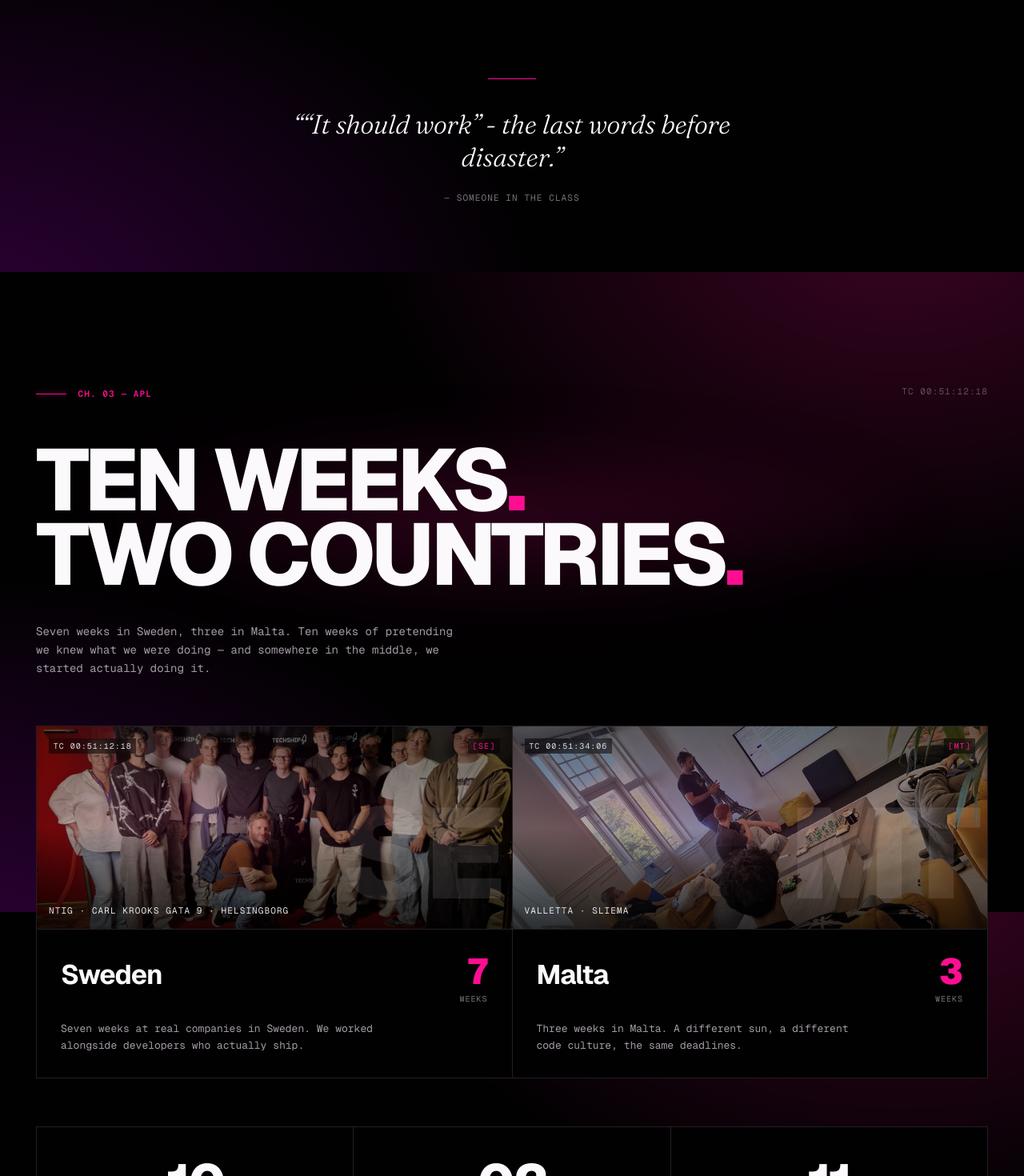
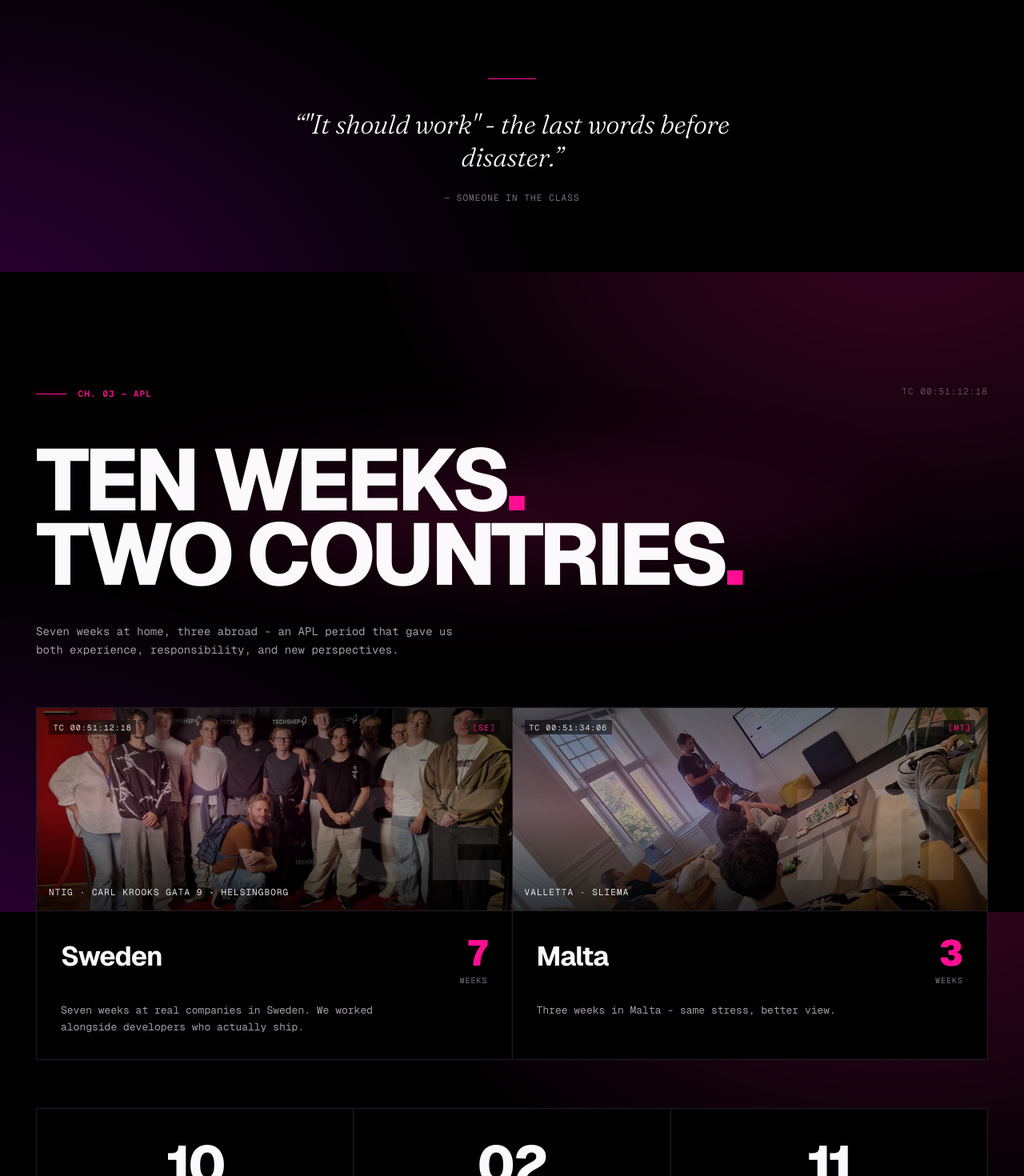
Before and after one commit to NTIG-Helsingborg/TE4_25-26_SITE, a React (Vite) app: page / in a window 1280 px wide. Shown: the part 4460-5930 px from the top of the page at 80% size. Built offline with nearby package versions, Linux system fonts and the light colour scheme.

Commit message:
Update APL section copy
Revise Swedish and English copy for the APL section. Updated the lede text in src/i18n/strings.ts and the Malta photo description in src/sections/AplSection.tsx to simpler, more direct wording and adjusted tone for clarity.

```diff
--- a/src/i18n/strings.ts
+++ b/src/i18n/strings.ts
@@ -65,8 +65,8 @@ export const strings = {
     chapter: { sv: 'CH. 03 — APL', en: 'CH. 03 — APL' },
     title: { sv: 'Tio veckor.\nTvå länder.', en: 'Ten weeks.\nTwo countries.' },
     lede: {
-      sv: 'Sju veckor i Sverige, tre i Malta. Tio veckor av att låtsas att vi visste vad vi gjorde — och någonstans i mitten började vi göra det på riktigt.',
-      en: 'Seven weeks in Sweden, three in Malta. Ten weeks of pretending we knew what we were doing — and somewhere in the middle, we started actually doing it.',
+      sv: 'Sju veckor hemma och tre veckor utomlands - en APL-period som gav oss både erfarenhet, ansvar och nya perspektiv.',
+      en: 'Seven weeks at home, three abroad - an APL period that gave us both experience, responsibility, and new perspectives.',
     },
     sweden: { sv: 'Sverige', en: 'Sweden' },
     malta: { sv: 'Malta', en: 'Malta' },
--- a/src/pages/Home.tsx
+++ b/src/pages/Home.tsx
@@ -159,8 +159,8 @@ export function Home() {
 
       <Quote
         text={{
-          sv: '“’Det borde fungera’ - sista orden innan katastrof.”',
-          en: '“It should work” - the last words before disaster.',
+          sv: '’Det borde fungera’ - sista orden innan katastrof.',
+          en: '"It should work" - the last words before disaster.',
         }}
         attribution={{ sv: 'En anonym i klassen', en: 'Someone in the class' }}
       />
@@ -170,14 +170,14 @@ export function Home() {
 
       <Quote
         text={{
-          sv: '“Internationell arbetslivserfarenhet låter bättre än ‘vi satt med laptops i värmen’.”',
+          sv: 'Internationell arbetslivserfarenhet låter bättre än ‘vi satt med laptops i värmen’.',
           /*
           Andra quotes:
           “Vi åkte till Malta för erfarenheten. Och solen. Mest solen.”
           “Vi lärde oss att deadlines fortfarande existerar utomlands.”
           “Vi började som elever och slutade som gratis arbetskraft.”
           */
-          en: '“International work experience sounds better than ‘we sat with laptops in the heat’.”',
+          en: 'International work experience sounds better than ‘we sat with laptops in the heat’.',
         }}
         attribution={{ sv: 'APL · vår 2026', en: 'APL · spring 2026' }}
       />
--- a/src/sections/AplSection.tsx
+++ b/src/sections/AplSection.tsx
@@ -43,8 +43,8 @@ export function AplSection() {
             photo="/photos/events/apl-malta.jpg"
             description={
               lang === 'sv'
-                ? 'Tre veckor i Malta. En annan sol, en annan kod-kultur, samma deadlines.'
-                : 'Three weeks in Malta. A different sun, a different code culture, the same deadlines.'
+                ? 'Tre veckor i Malta - samma stress, finare utsikt.'
+                : 'Three weeks in Malta - same stress, better view.'
             }
             timecode="00:51:34:06"
           />
```
